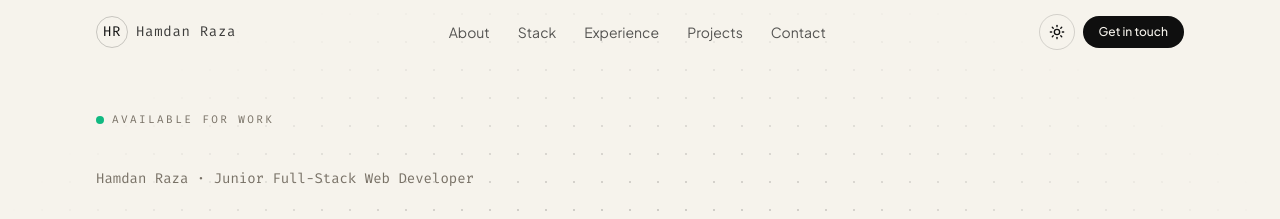
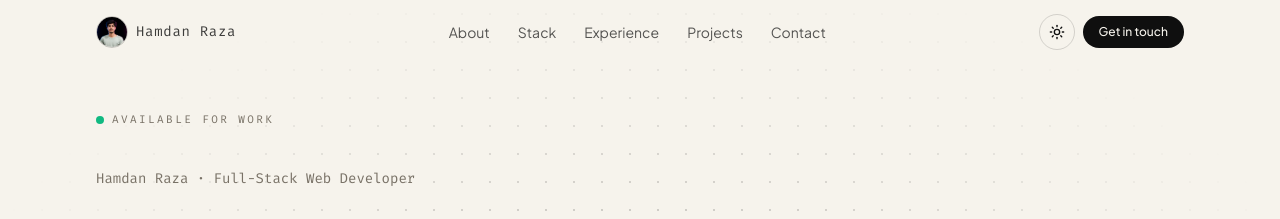
Before and after one commit to HamdanRaza309/pv2, a Next.js app: page / in a window 1280 px wide. Shown: the top 219 px of the page. Built offline with nearby package versions, Linux system fonts and the light colour scheme.

Commit message:
chore: resolve image issues - made ui responsible for all kind of screens

```diff
--- a/app/layout.tsx
+++ b/app/layout.tsx
@@ -24,9 +24,9 @@ const mono = Fira_Mono({
 });
 
 export const metadata: Metadata = {
-  title: "Hamdan Raza — Junior Full-Stack Web Developer | Portfolio",
+  title: "Hamdan Raza — Full-Stack Web Developer | Portfolio",
   description:
-    "Junior Full-Stack Web Developer based in Peshawar, Pakistan. Building MERN-stack web apps integrated with AI features. React, Next.js, Node.js, MongoDB.",
+    "Full-Stack Web Developer based in Peshawar, Pakistan. Building MERN-stack web apps integrated with AI features. React, Next.js, Node.js, MongoDB.",
   keywords: [
     "Hamdan Raza",
     "Full-Stack Developer",
@@ -38,7 +38,7 @@ export const metadata: Metadata = {
   ],
   authors: [{ name: "Hamdan Raza" }],
   openGraph: {
-    title: "Hamdan Raza — Junior Full-Stack Web Developer",
+    title: "Hamdan Raza — Full-Stack Web Developer",
     description:
       "MERN-stack full-stack developer based in Peshawar. Building production web apps with React, Node.js and AI integration.",
     type: "website",
--- a/components/Footer.tsx
+++ b/components/Footer.tsx
@@ -1,5 +1,7 @@
 import { ArrowUp, Facebook, Github, Instagram, Linkedin } from "lucide-react";
+import Image from "next/image";
 import { personal } from "@/lib/data";
+import hamdanPhoto from "@/assets/hamdan.png";
 
 export function Footer() {
   const year = new Date().getFullYear();
@@ -12,8 +14,12 @@ export function Footer() {
               href="#top"
               className="flex items-center gap-2 font-mono text-sm"
             >
-              <span className="grid h-8 w-8 place-items-center rounded-full border border-fg/20">
-                {personal.initials}
+              <span className="grid h-8 w-8 place-items-center rounded-full border border-fg/20 overflow-hidden">
+                <Image
+                  src={hamdanPhoto}
+                  alt={`${personal.name} profile photo`}
+                  className="h-full w-full object-cover"
+                />
               </span>
               <span>{personal.name}</span>
             </a>
--- a/components/Navbar.tsx
+++ b/components/Navbar.tsx
@@ -2,8 +2,10 @@
 
 import { useEffect, useState } from "react";
 import { Menu, X } from "lucide-react";
+import Image from "next/image";
 import { ThemeToggle } from "./ThemeToggle";
 import { nav, personal } from "@/lib/data";
+import hamdanPhoto from "@/assets/hamdan.png";
 
 export function Navbar() {
   const [scrolled, setScrolled] = useState(false);
@@ -29,8 +31,13 @@ export function Navbar() {
           href="#top"
           className="flex items-center gap-2 font-mono text-sm tracking-wider"
         >
-          <span className="grid h-8 w-8 place-items-center rounded-full border border-fg/20">
-            {personal.initials}
+          <span className="grid h-8 w-8 place-items-center rounded-full border border-fg/20 overflow-hidden">
+            <Image
+              src={hamdanPhoto}
+              alt={`${personal.name} profile photo`}
+              className="h-full w-full object-cover"
+              priority
+            />
           </span>
           <span className="hidden sm:inline text-fg/80">{personal.name}</span>
         </a>
--- a/components/Splash.tsx
+++ b/components/Splash.tsx
@@ -78,7 +78,7 @@ export function Splash() {
             transition={{ duration: 0.5, delay: 1.6 }}
             className="mt-6 font-mono text-[10px] uppercase tracking-[0.3em] text-bg/50"
           >
-            Junior Full-Stack Developer
+            Full-Stack Developer
           </motion.div>
         </motion.div>
       )}
--- a/lib/data.ts
+++ b/lib/data.ts
@@ -1,7 +1,7 @@
 export const personal = {
   name: "Hamdan Raza",
   initials: "HR",
-  role: "Junior Full-Stack Web Developer",
+  role: "Full-Stack Web Developer",
   tagline: "I build full-stack web apps, ship clean code.",
   intro:
     "Full-stack developer based in Peshawar, Pakistan. I build scalable web applications with the MERN stack and integrate AI features into modern production software.",
@@ -50,7 +50,7 @@ export const experience = [
     company: "Freelance / Independent",
     type: "Full-Stack Developer",
     range: "2024 — Present",
-    title: "Junior Full-Stack Web Developer",
+    title: "Full-Stack Web Developer",
     location: "Peshawar, PK",
     intro:
       "Building full-stack web applications integrated with AI features and tools for clients and personal projects.",
```
Also changed, not shown: assets/hamdan.png (added), public/assets/hamdan.png (added).
